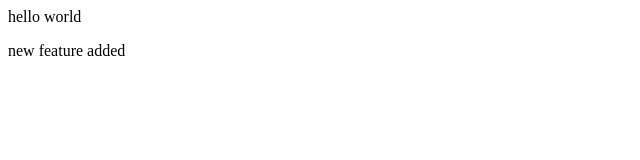
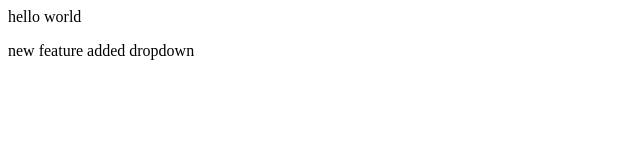
Before and after one commit to Ashraf-ali-shah/localrepo, a plain HTML site: page LocalRepo/index.html in a window 1280 px wide. Shown: the full height of the page, 0-640 px from the left. Drawn offline with Linux system fonts and the light colour scheme.

Commit message:
drop added

```diff
--- a/LocalRepo/index.html
+++ b/LocalRepo/index.html
@@ -1,2 +1,2 @@
 <p>hello world</p>
-<p>new feature added</p>
+<p>new feature added dropdown</p>
```
